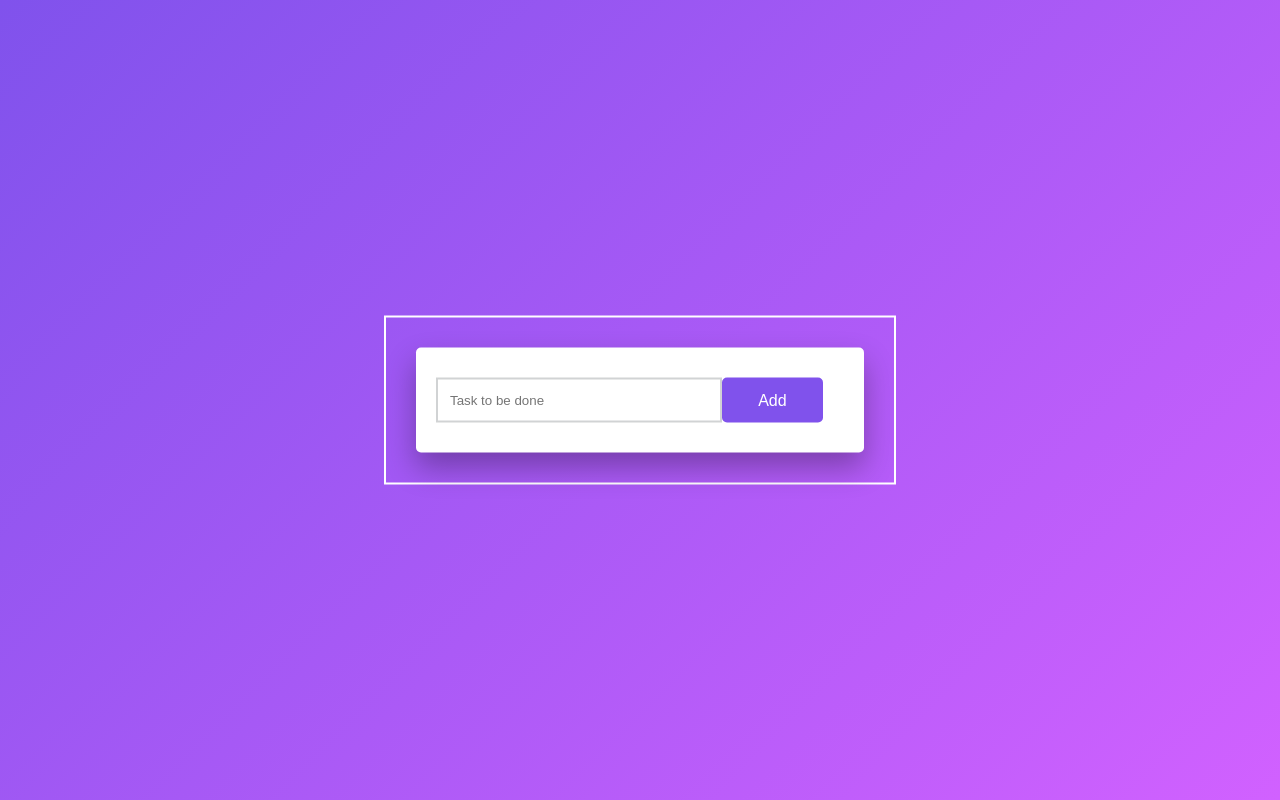
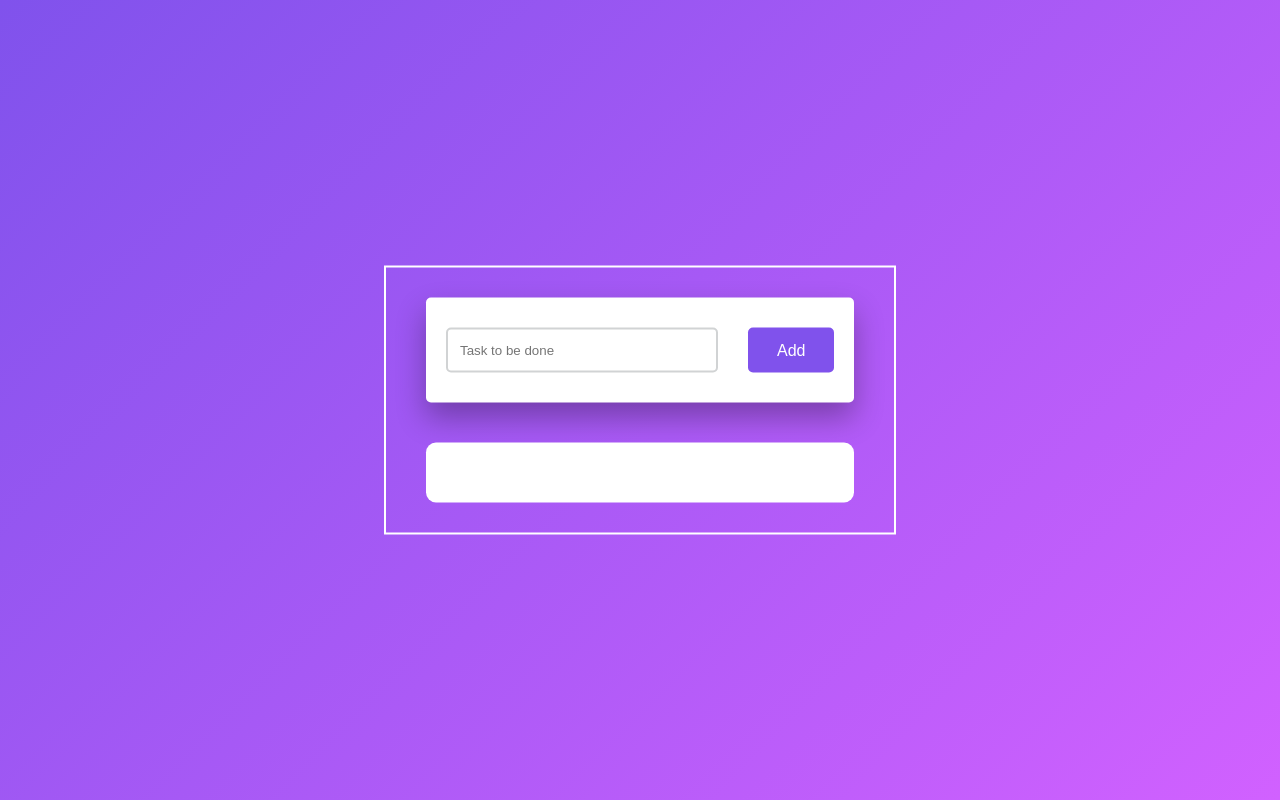
Before and after one commit to saimunhasanrifat14/to-do-list, a plain HTML site: page index.html in a window 1280 px wide. Drawn offline with Linux system fonts and the light colour scheme.

Commit message:
design complate

```diff
--- a/css/style.css
+++ b/css/style.css
@@ -14,13 +14,19 @@ body{
     transform: translate(-50%, -50%);
     top: 50%;
     left: 50%;
-    padding: 30px;
+    padding: 30px 40px;
 }
 #newtask{
     background-color: white;
     padding: 30px 20px;
     border-radius: 5px;
     box-shadow: 0 15px 30px rgba(0,0,0,0.3);
+    margin-bottom: 40px;
+    position: relative;
+}
+#newtask input:focus{
+    outline: none;
+    border-color: #8052ec;
 }
 #newtask input{
     width: 70%;
@@ -28,13 +34,14 @@ body{
     font-family: Arial, Helvetica, sans-serif;
     border: 2px solid #d1d3d4;
     padding: 12px;
+    border-radius: 5px;
     color: #111111;
     font-weight: 500;
     position: relative;
 }
 #newtask button{
     position: absolute;
-    float: right;
+    right: 20px;
     width: 20%;
     height: 45px;
     border-radius: 5px;
@@ -46,3 +53,11 @@ body{
     color: white;
     cursor: pointer;
 }
+#tasks{
+    background-color: white;
+    padding: 30px 20px;
+    border-radius: 10px;
+    box-sizing: 0 15px 30px rgba(0,0,0,0.3);
+    width: 100%;
+    position: relative;
+}
--- a/index.html
+++ b/index.html
@@ -12,6 +12,9 @@
             <input type="text" placeholder="Task to be done">
             <button id="push">Add</button>
         </div>
+        <div id="tasks">
+
+        </div>
     </div>
     <script src="js/main.js"></script>
 </body>
```
